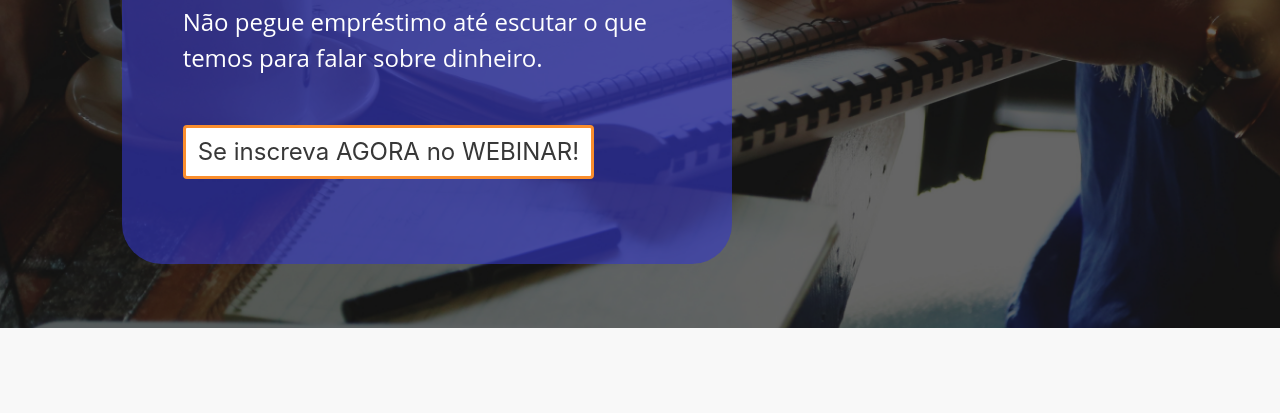
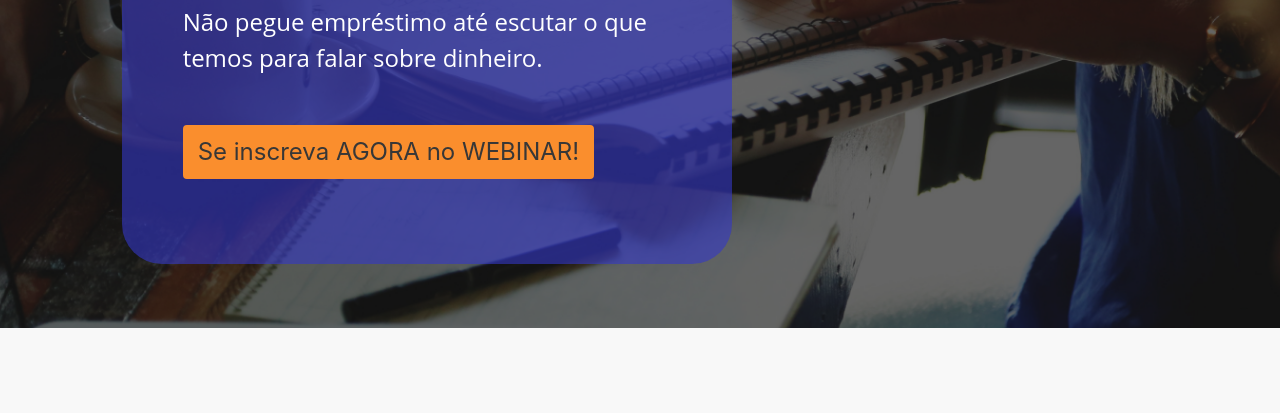
Before and after one commit to IsadoraScusselFarias/ShowMeTheMoney, a plain HTML site: page index.html in a window 1280 px wide. In both pictures the pointer is over the button "Se inscreva AGORA no WEBINAR!". Shown: the part 380-793 px from the top of the page. Drawn offline with nearby package versions, Linux system fonts and the light colour scheme.

Commit message:
Update estilo.css

```diff
--- a/estilo.css
+++ b/estilo.css
@@ -488,7 +488,7 @@ color: #FFFFFF;
 }
 .btn:hover {
     color: #373737;
-    background-color: #FFFFFF;
+    background-color: #FA8E2D;
     border:3px solid #FA8E2D;
     border-color: #FA8E2D;
 }
```
